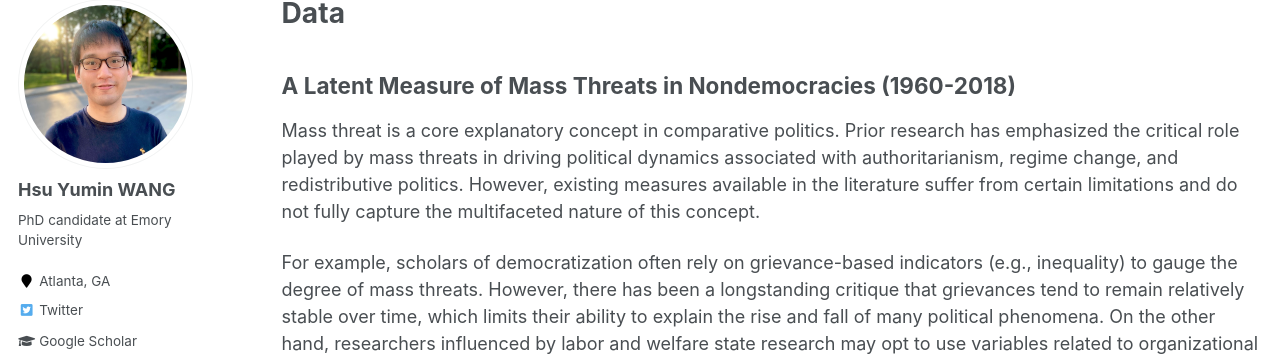
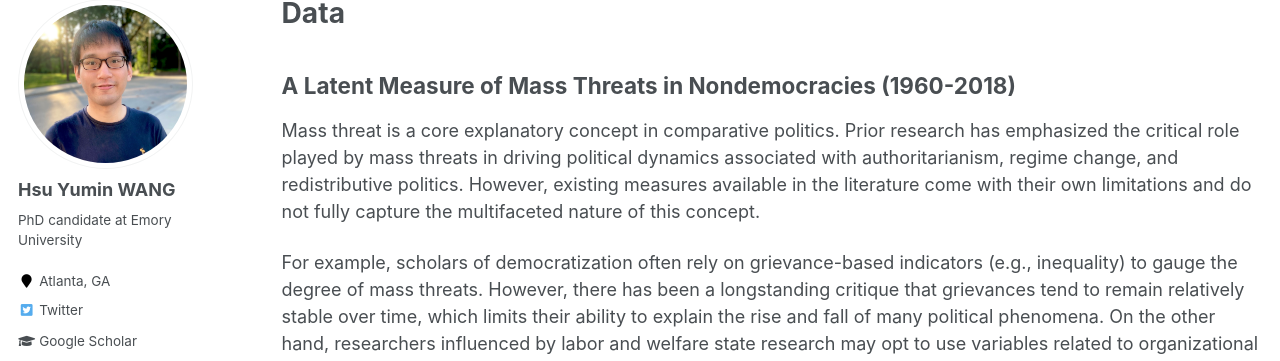
Before and after one commit to hsuyumin/hsuyumin.github.io, a Jekyll site: the page built from _pages/data.md, in a window 1280 px wide and 1226 px high. Shown: the part 119-480 px from the top of the window. Built offline with Jekyll 4.4.1, drawn with Linux system fonts in a browser that asks for light colours; some web fonts are replaced.

Commit message:
Update data.md

```diff
--- a/_pages/data.md
+++ b/_pages/data.md
@@ -10,7 +10,7 @@ redirect_from:
 ## A Latent Measure of Mass Threats in Nondemocracies (1960-2018)
 
 
-  Mass threat is a core explanatory concept in comparative politics. Prior research has emphasized the critical role played by mass threats in driving political dynamics associated with authoritarianism, regime change, and redistributive politics. However, existing measures available in the literature suffer from certain limitations and do not fully capture the multifaceted nature of this concept.
+  Mass threat is a core explanatory concept in comparative politics. Prior research has emphasized the critical role played by mass threats in driving political dynamics associated with authoritarianism, regime change, and redistributive politics. However, existing measures available in the literature come with their own limitations and do not fully capture the multifaceted nature of this concept.
 
   For example, scholars of democratization often rely on grievance-based indicators (e.g., inequality) to gauge the degree of mass threats. However, there has been a longstanding critique that grievances tend to remain relatively stable over time, which limits their ability to explain the rise and fall of many political phenomena. On the other hand, researchers influenced by labor and welfare state research may opt to use variables related to organizational capacity. Still, relying solely on these variables may not adequately represent mass threats, as it fails to consider the underlying motivations that drive the use of such capacity for resistance. While one can sidestep this unresolved divide by turning to the frequency of contentious events, common event-based measures presumably only capture realized threats, omitting a large universe of unrealized threats that are also politically consequential.
 
```
